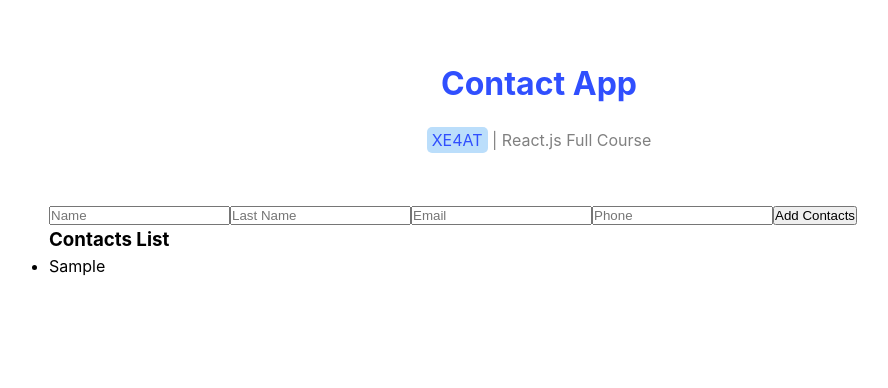
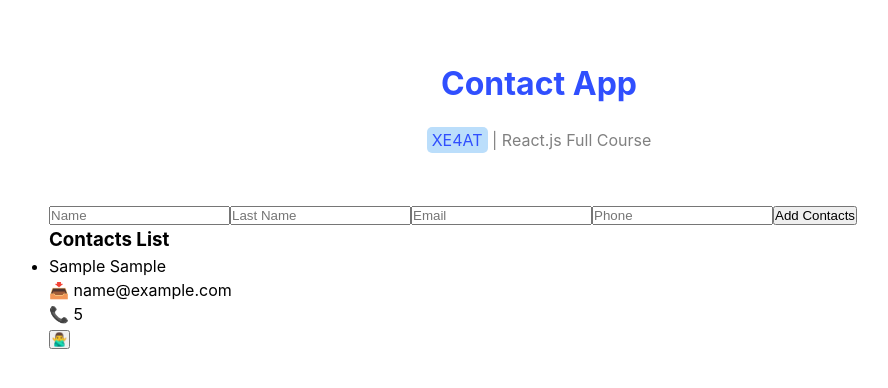
Before and after one commit to xe4at/mini-contact-app, a React (Vite) app: page / in a window 1280 px wide. Both pictures are taken after typing "Sample", "Sample", "name@example.com", "5" into the empty fields and a click on the button "Add Contacts". Shown: the top 388 px of the page, without its empty margins (101-989 px from the left). Built offline with nearby package versions, Linux system fonts and the light colour scheme.

Commit message:
Rendering of contacts is done

```diff
--- a/src/components/ContactsList.jsx
+++ b/src/components/ContactsList.jsx
@@ -3,11 +3,26 @@ function ContactsList({ contacts }) {
   return (
     <div>
       <h3>Contacts List</h3>
-      <ul>
-        {contacts.map((contact) => (
-          <li key={contact.id}>{contact.name}</li>
-        ))}
-      </ul>
+      {contacts.length ? (
+        <ul>
+          {contacts.map((contact) => (
+            <li key={contact.id}>
+              <p>
+                {contact.name} {contact.lastName}
+              </p>
+              <p>
+                <span>📥</span> {contact.email}
+              </p>
+              <p>
+                <span>📞</span> {contact.phone}
+              </p>
+              <button>🙅‍♂️</button>
+            </li>
+          ))}
+        </ul>
+      ) : (
+        <p>No Contacts Yet!</p>
+      )}
     </div>
   );
 }
```
